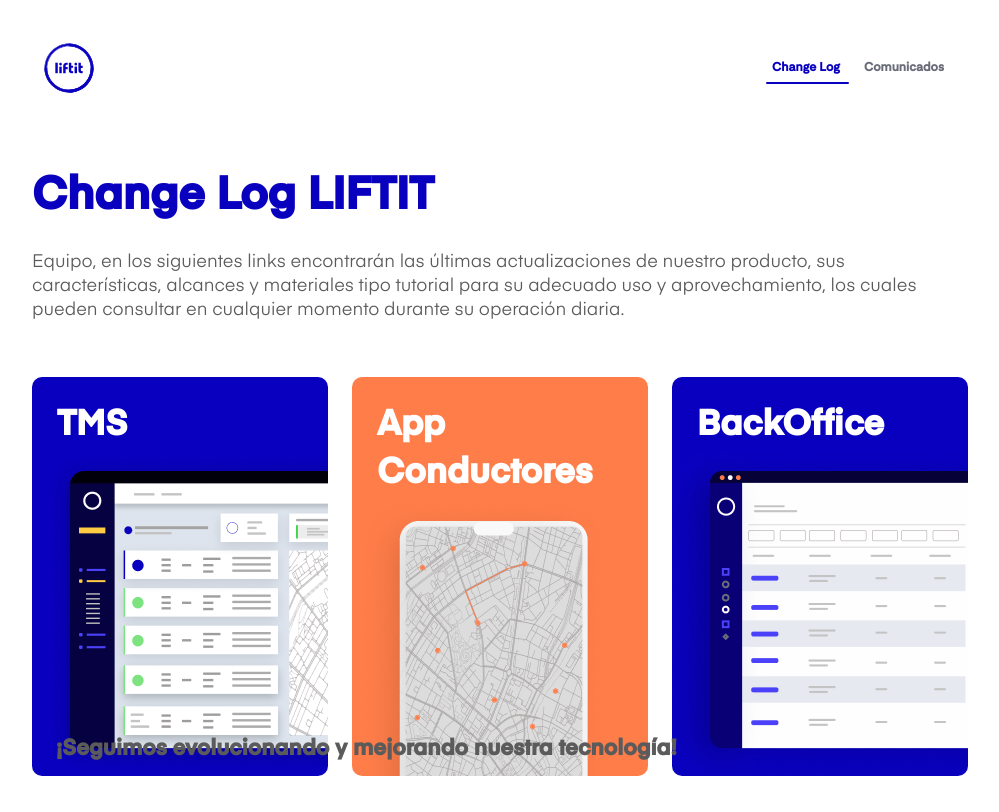
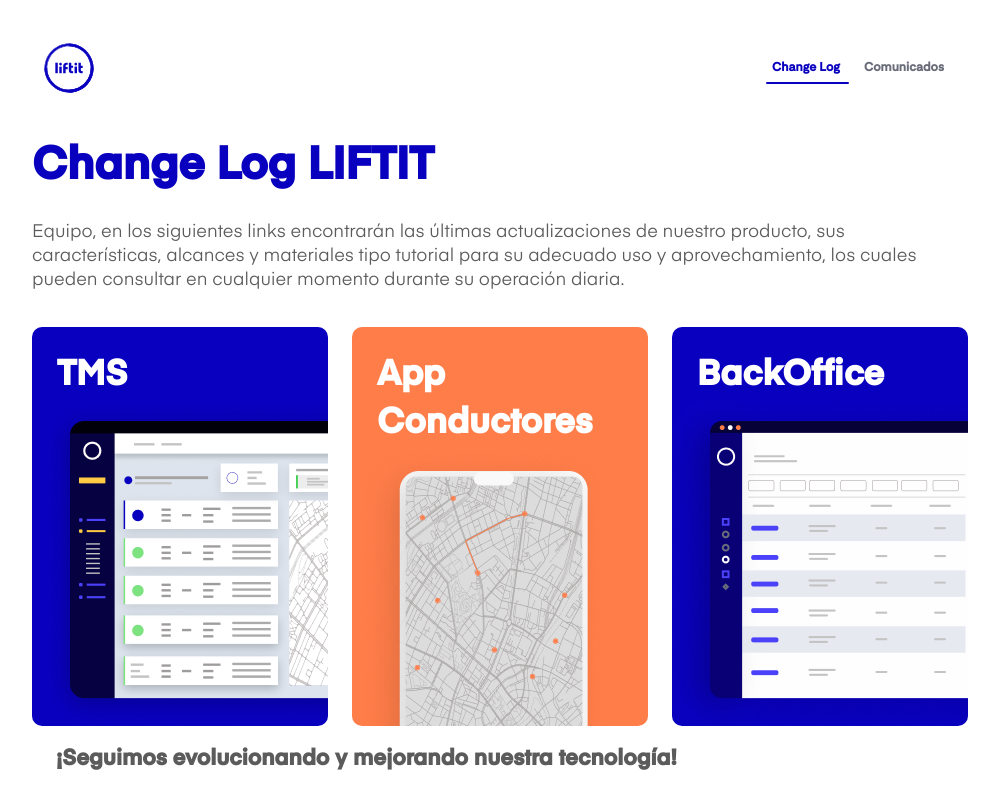
Before and after one commit to ArepaTech/Landing-Mails, a React (Create React App) app: page / in a window 1280 px wide. Shown: the whole page, without its empty margins (140-1139 px from the left). Built offline with nearby package versions, Linux system fonts and the light colour scheme; no server answers; a web font is replaced by a local one.

Commit message:
css: margins

```diff
--- a/src/assets/styles/components/footer.scss
+++ b/src/assets/styles/components/footer.scss
@@ -1,7 +1,11 @@
 footer {
   background-color: transparent !important;
   position: fixed;
-  bottom: -60px;
+  bottom: -70px;
+  @include mobile {
+    position: relative;
+    bottom: 0;
+  }
   h3 {
     font-family: 'Eina03-Bold';
     font-style: normal;
--- a/src/assets/styles/components/header.scss
+++ b/src/assets/styles/components/header.scss
@@ -1,5 +1,5 @@
 .navbar {
-  margin: 35px 0 65px 0;
+  margin: 35px 0 35px 0;
   &-brand {
     img {
       min-height: 50px;
--- a/src/assets/styles/content.scss
+++ b/src/assets/styles/content.scss
@@ -21,7 +21,7 @@
     font-size: 18px;
     line-height: 24px;
     color: #5b5b5b;
-    margin-bottom: 55px !important;
+    margin-bottom: 35px !important;
   }
   .card-button {
     background-color: #0900bf;
```
